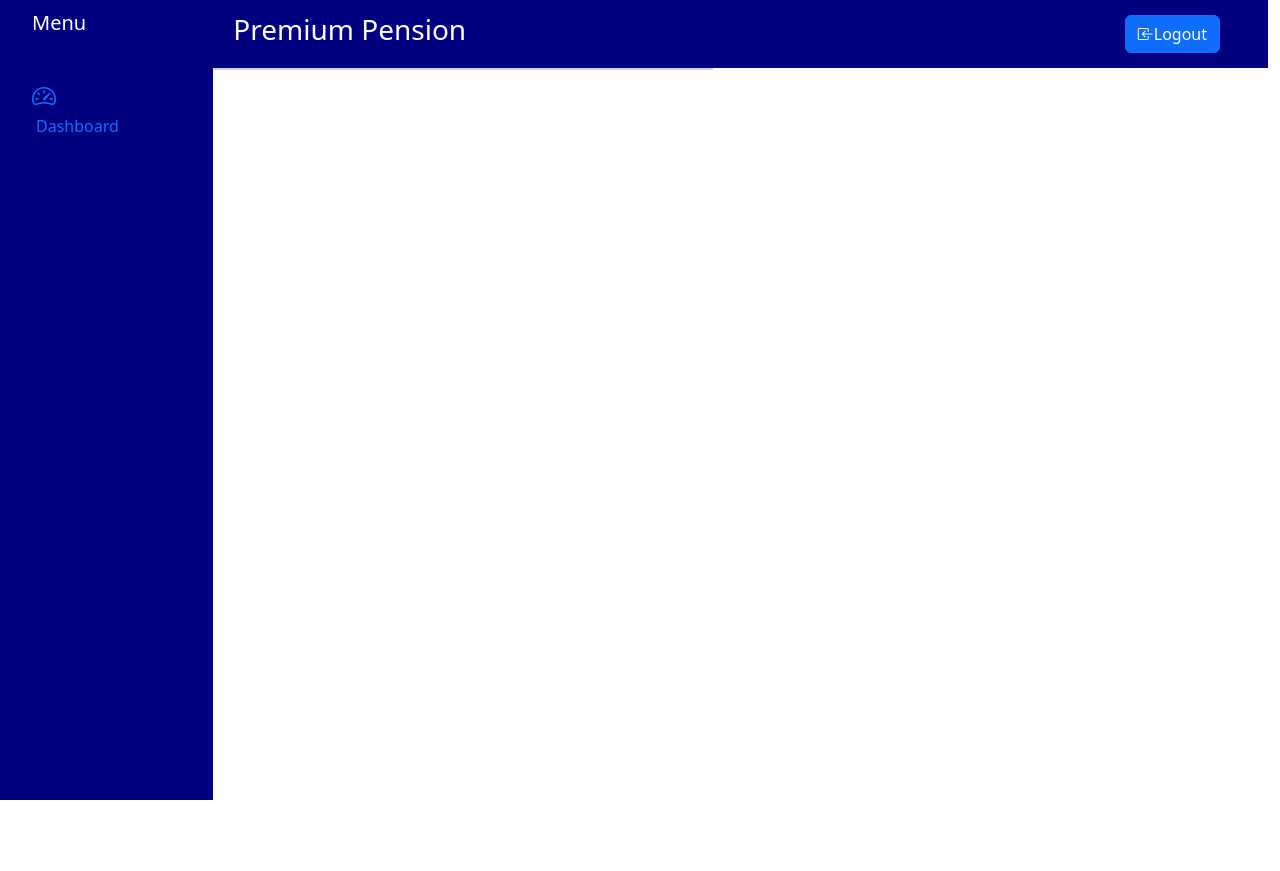
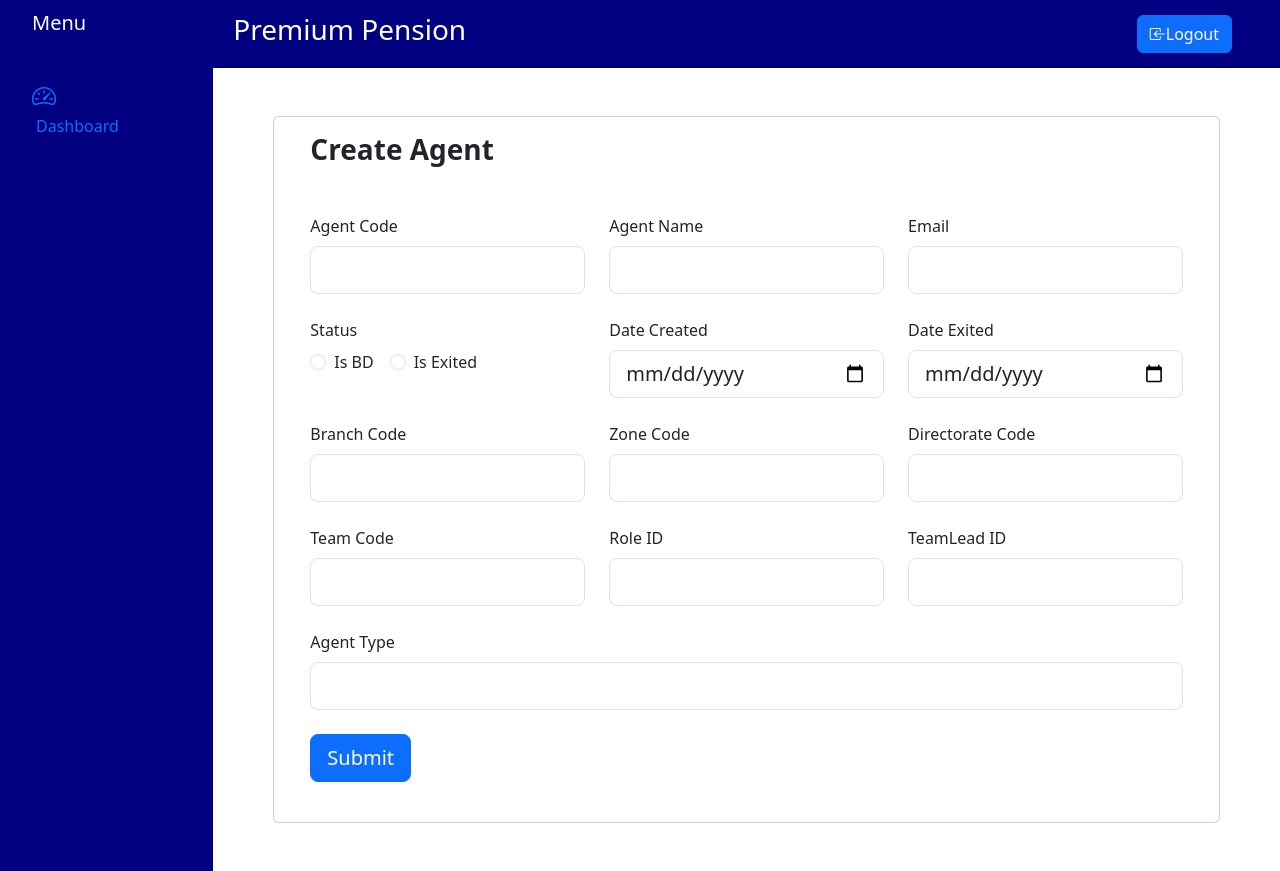
Before and after one commit to khalifaMMM12/Account-mapping, a React (Create React App) app in the folder client/app/: page /agent in a window 1280 px wide. Before the commit the page ends 800 px from the top, so only its background shows below. Built offline with nearby package versions, Linux system fonts and the light colour scheme.

Commit message:
create agent form

```diff
--- a/client/app/src/App.js
+++ b/client/app/src/App.js
@@ -14,7 +14,7 @@ function App() {
         <div className="col-auto col-md-3 col-xl-2 px-sm-2 px-0" style={{backgroundColor: 'navy'}}>
             <Sidebar/>
         </div>
-        <div className="col" style={{paddingLeft: '0'}}>
+        <div className="col" style={{padding: '0 0'}}>
             <Navbar/>
             <Routes>
               <Route path="/" element={<Login />} />
--- a/client/app/src/Pages/createAgent.js
+++ b/client/app/src/Pages/createAgent.js
@@ -1,15 +1,132 @@
 import React from 'react';
-import Card from 'react-bootstrap/Card'
-
+import { Container, Row, Col, Card, Form, Button } from 'react-bootstrap';
+import { NavigationType } from 'react-router-dom';
 
 function createAgent() {
-    return(
-        <div>
-            <Card>
+  return (
+    <Container fluid>
 
-            </Card>
-        </div>
-    )
+      <Row className='justify-content-center align-items-center m-5'>
+
+        <Card className='w-100'>
+          <Card.Body className='px-4'>
+
+            <Card.Title><h3 className="fw-bold mb-4 pb-2 pb-md-0 mb-md-5">Create Agent</h3></Card.Title>
+
+            <Row>
+
+              <Col md='4'>
+                <Form.Group className='mb-4'>
+                  <Form.Label>Agent Code</Form.Label>
+                  <Form.Control size='lg' type='Number' />
+                </Form.Group>
+              </Col>
+
+              <Col md='4'>
+                <Form.Group className='mb-4'>
+                  <Form.Label>Agent Name</Form.Label>
+                  <Form.Control size='lg' type='text' />
+                </Form.Group>
+              </Col>
+
+              <Col md='4'>
+                <Form.Group className='mb-4'>
+                  <Form.Label>Email</Form.Label>
+                  <Form.Control size='lg' type='email' />
+                </Form.Group>
+              </Col>
+
+            </Row>
+
+            <Row>
+
+              <Col md='4' className='mb-4'>
+                <Form.Group>
+                  <Form.Label className="">Status</Form.Label>
+                  <div>
+                    <Form.Check inline label='Is BD' type='radio' name='gender'/>
+                    <Form.Check inline label='Is Exited' type='radio' name='gender'/>
+                  </div>
+                </Form.Group>
+              </Col>
+
+              <Col md='4'>
+                <Form.Group className='mb-4'>
+                  <Form.Label>Date Created</Form.Label>
+                  <Form.Control size='lg' type='Date' />
+                </Form.Group>
+              </Col>
+
+              <Col md='4'>
+                <Form.Group className='mb-4'>
+                  <Form.Label>Date Exited</Form.Label>
+                  <Form.Control size='lg' type='Date' />
+                </Form.Group>
+              </Col>
+
+            </Row>
+
+            <Row>
+              <Col md='4'>
+                <Form.Group className='mb-4'>
+                  <Form.Label>Branch Code</Form.Label>
+                  <Form.Control size='lg' type='number' />
+                </Form.Group>
+              </Col>
+
+              <Col md='4'>
+                <Form.Group className='mb-4'>
+                  <Form.Label>Zone Code</Form.Label>
+                  <Form.Control size='lg' type='Number' />
+                </Form.Group>
+              </Col>
+
+              <Col md='4'>
+                <Form.Group className='mb-4'>
+                  <Form.Label>Directorate Code</Form.Label>
+                  <Form.Control size='lg' type='number' />
+                </Form.Group>
+              </Col>
+            </Row>
+
+            <Row>
+              <Col md='4'>
+                <Form.Group className='mb-4'>
+                  <Form.Label>Team Code</Form.Label>
+                  <Form.Control size='lg' type='Number' />
+                </Form.Group>
+              </Col>
+
+              <Col md='4'>
+                <Form.Group className='mb-4'>
+                  <Form.Label>Role ID</Form.Label>
+                  <Form.Control size='lg' type='number' />
+                </Form.Group>
+              </Col>
+
+              <Col md='4'>
+                <Form.Group className='mb-4'>
+                  <Form.Label>TeamLead ID</Form.Label>
+                  <Form.Control size='lg' type='Number' />
+                </Form.Group>
+              </Col>
+            </Row>
+
+            <Form.Group className='mb-4'>
+              <Form.Label>Agent Type</Form.Label>
+              <Form.Control as='select' size='lg'>
+                <option disabled>Choose option</option>
+              </Form.Control>
+            </Form.Group>
+
+            <Button className='mb-4' size='lg'>Submit</Button>
+
+          </Card.Body>
+        </Card>
+
+      </Row>
+    </Container>
+  );
 }
 
 export default createAgent;
--- a/client/app/src/components/sidebar.js
+++ b/client/app/src/components/sidebar.js
@@ -1,5 +1,5 @@
 import React from 'react';
-import Navbar from '../components/navbar';
+// import Navbar from '../components/navbar';
 // import Button from 'react-bootstrap/Button';
 
 
```
